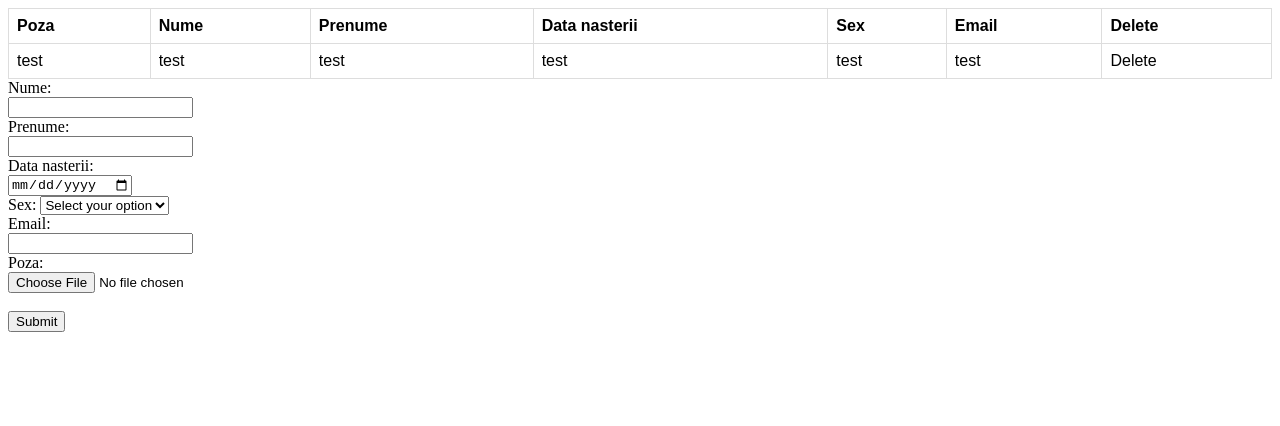
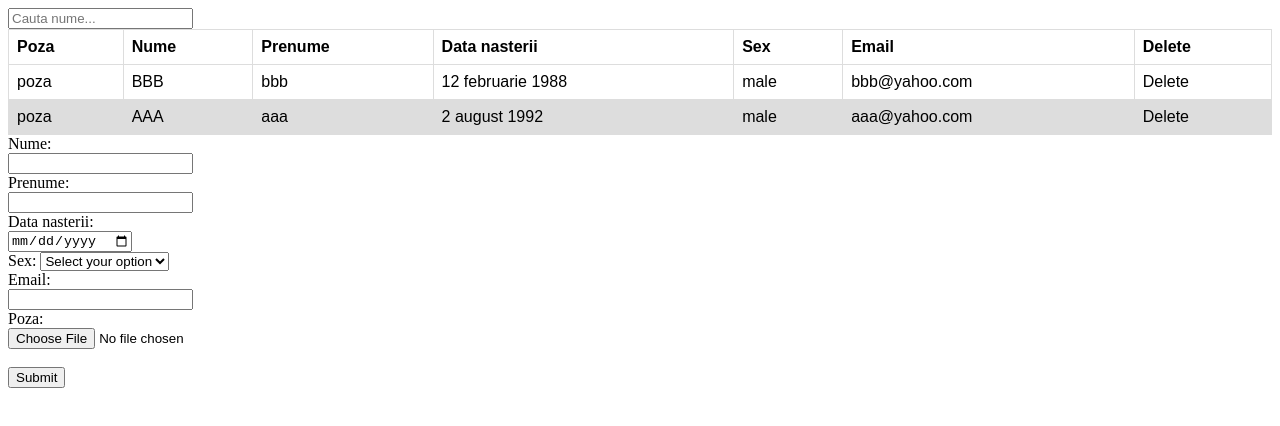
Before and after one commit to peterbacso/Angajati, a plain HTML site: page index.html in a window 1280 px wide. Drawn offline with nearby package versions, Linux system fonts and the light colour scheme.

Commit message:
added searchFunction and seed data.

```diff
--- a/index.html
+++ b/index.html
@@ -7,6 +7,7 @@
         <script src="https://code.jquery.com/jquery-1.9.1.min.js"></script>
     </head>
     <body>
+        <input type="text" id="searchInput" onkeyup="searchFunction()" placeholder="Cauta nume..." title="Scrie un nume">
         <table id='angajati'>
             <thead>
                 <tr>
@@ -21,12 +22,21 @@
             </thead>
             <tbody id="table-body">
                 <tr>
-                    <td>test</td>
-                    <td>test</td>
-                    <td>test</td>
-                    <td>test</td>
-                    <td>test</td>
-                    <td>test</td>
+                    <td>poza</td>
+                    <td>BBB</td>
+                    <td>bbb</td>
+                    <td>12 februarie 1988</td>
+                    <td>male</td>
+                    <td>bbb@yahoo.com</td>
+                    <td><a class="delete">Delete</a></td>
+                </tr>
+                <tr>
+                    <td>poza</td>
+                    <td>AAA</td>
+                    <td>aaa</td>
+                    <td>2 august 1992</td>
+                    <td>male</td>
+                    <td>aaa@yahoo.com</td>
                     <td><a class="delete">Delete</a></td>
                 </tr>
             </tbody>
--- a/main.js
+++ b/main.js
@@ -81,3 +81,23 @@ function checkImage(numePoza) {
     if(numePoza.indexOf('.jpg') >= 0 || numePoza.indexOf('.jpeg') >= 0 || numePoza.indexOf('.png') >= 0) return true;
     return false;
 }
+
+// Search
+function searchFunction() {
+    var input, filter, table, tr, td, i, txtValue;
+    input = document.getElementById("searchInput");
+    filter = input.value.toUpperCase();
+    table = document.getElementById("angajati");
+    tr = table.getElementsByTagName("tr");
+    for (i = 0; i < tr.length; i++) {
+        td = tr[i].getElementsByTagName("td")[1];
+        if (td) {
+            txtValue = td.textContent || td.innerText;
+            if (txtValue.toUpperCase().indexOf(filter) > -1) {
+                tr[i].style.display = "";
+            } else {
+                tr[i].style.display = "none";
+            }
+        }
+    }
+}
```
